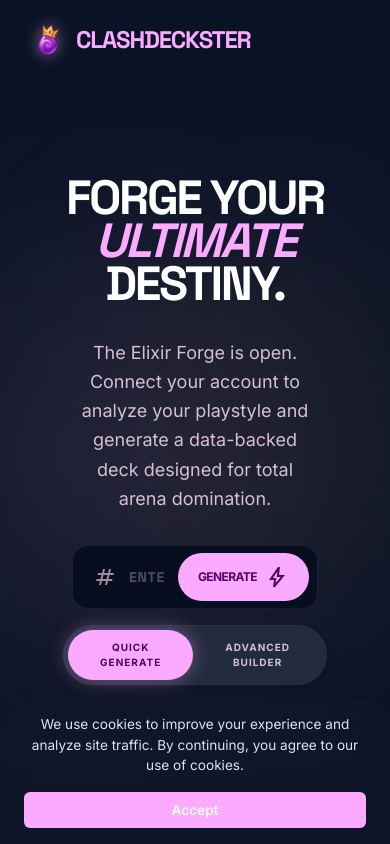
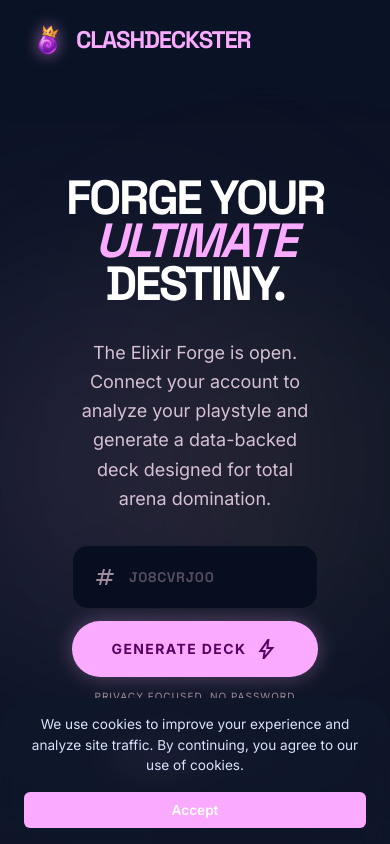
Before and after one commit to hknyildz/clash-ai-Frontend, a React (Vite) app: page / in a window 390 px wide. Shown: the top 844 px of the page. Built offline with nearby package versions, Linux system fonts and the light colour scheme.

Commit message:
mobile fixes

```diff
--- a/src/components/InputSection.jsx
+++ b/src/components/InputSection.jsx
@@ -30,12 +30,13 @@ const InputSection = ({ tag, setTag, onGenerate, isLoading, showButton, activeTa
 
                 {/* Tactical Input Field */}
                 <div className="w-full max-w-lg mx-auto px-4 flex flex-col items-center gap-4">
-                    <form onSubmit={handleSubmit} className="w-full">
-                        <div className="relative flex items-center p-2 h-[64px] rounded-2xl bg-surface-container-lowest border border-outline-variant/30 focus-within:border-primary transition-all duration-300">
-                            <span className="material-symbols-outlined text-outline ml-3">tag</span>
+                    <form onSubmit={handleSubmit} className="w-full flex flex-col gap-3">
+                        <div className="relative flex items-center p-2 min-h-[64px] rounded-2xl bg-surface-container-lowest border border-outline-variant/30 focus-within:border-primary transition-all duration-300">
+                            <span className="material-symbols-outlined text-outline ml-3 shrink-0">tag</span>
+                            <div className="flex-1 flex items-center relative">
                                 <input
-                                className="bg-transparent border-none focus:ring-0 focus:outline-none text-on-surface w-full font-headline font-bold uppercase tracking-wider placeholder:text-outline/50 px-3 py-3 text-sm"
-                                placeholder="ENTER PLAYER TAG (#J08CVRJ00)"
+                                    className="bg-transparent border-none focus:ring-0 focus:outline-none text-on-surface w-full font-headline font-bold uppercase tracking-wider placeholder:text-outline/50 px-3 py-3 text-sm pr-10"
+                                    placeholder="J08CVRJ00"
                                     type="text"
                                     value={tag}
                                     onChange={(e) => {
@@ -43,44 +44,68 @@ const InputSection = ({ tag, setTag, onGenerate, isLoading, showButton, activeTa
                                         setTag(val);
                                     }}
                                 />
+                                {tag && (
+                                    <button
+                                        type="button"
+                                        onClick={() => setTag('')}
+                                        className="absolute right-2 text-outline hover:text-primary transition-colors cursor-pointer"
+                                    >
+                                        <span className="material-symbols-outlined text-xl">close</span>
+                                    </button>
+                                )}
+                            </div>
+
+                            {/* Desktop Generate Button */}
                             {showButton && (
                                 <button
                                     type="submit"
                                     disabled={isLoading}
-                                    className="bg-primary text-on-primary px-5 py-3 rounded-xl font-headline font-black uppercase text-xs tracking-tighter hover:bg-primary-container transition-colors flex items-center gap-2 whitespace-nowrap disabled:opacity-50 shrink-0"
+                                    className="hidden sm:flex bg-primary text-on-primary px-5 py-3 rounded-xl font-headline font-black uppercase text-xs tracking-tighter hover:bg-primary-container transition-colors items-center gap-2 whitespace-nowrap disabled:opacity-50 shrink-0"
                                 >
                                     {isLoading ? 'Forging...' : 'Generate'}
                                     <span className="material-symbols-outlined text-sm">bolt</span>
                                 </button>
                             )}
                         </div>
+
+                        {/* Mobile Generate Button */}
+                        {showButton && (
+                            <button
+                                type="submit"
+                                disabled={isLoading}
+                                className="sm:hidden w-full bg-primary text-on-primary p-4 rounded-xl font-headline font-black uppercase text-sm tracking-widest shadow-[0_0_20px_rgba(251,171,255,0.3)] flex items-center justify-center gap-2 disabled:opacity-50"
+                            >
+                                {isLoading ? 'Forging...' : 'Generate Deck'}
+                                <span className="material-symbols-outlined text-lg">bolt</span>
+                            </button>
+                        )}
+
+                        <p className="text-[10px] text-outline tracking-widest uppercase text-center">Privacy focused. No password required.</p>
                     </form>
 
                     {/* Tabs / Mode Selector */}
                     <div className="flex bg-surface-container-high p-1 rounded-full border border-outline-variant/20 shadow-lg">
                         <button
-                            className={`font-headline font-bold text-[10px] uppercase tracking-widest px-8 py-2.5 rounded-full transition-all duration-300 ${
-                                activeTab === 'quick'
+                            type="button"
+                            className={`font-headline font-bold text-[10px] uppercase tracking-widest px-4 sm:px-8 py-2.5 rounded-full transition-all duration-300 ${activeTab === 'quick'
                                     ? 'bg-primary text-on-primary shadow-[0_0_20px_rgba(251,171,255,0.4)]'
                                     : 'text-on-surface-variant hover:text-primary'
                                 }`}
                             onClick={() => setActiveTab('quick')}
                         >
-                            Quick Generate
+                            <span className="hidden min-[400px]:inline">Quick&nbsp;</span>Generate
                         </button>
                         <button
-                            className={`font-headline font-bold text-[10px] uppercase tracking-widest px-8 py-2.5 rounded-full transition-all duration-300 ${
-                                activeTab === 'builder'
+                            type="button"
+                            className={`font-headline font-bold text-[10px] uppercase tracking-widest px-4 sm:px-8 py-2.5 rounded-full transition-all duration-300 ${activeTab === 'builder'
                                     ? 'bg-primary text-on-primary shadow-[0_0_20px_rgba(251,171,255,0.4)]'
                                     : 'text-on-surface-variant hover:text-primary'
                                 }`}
                             onClick={() => setActiveTab('builder')}
                         >
-                            Advanced Builder
+                            <span className="hidden min-[400px]:inline">Advanced&nbsp;</span>Builder
                         </button>
                     </div>
-
-                    <p className="text-[10px] text-outline tracking-widest uppercase text-center">Privacy focused. No password required.</p>
                 </div>
             </div>
         </section>
```
Lines whose indentation alone changed are shown as unchanged.
